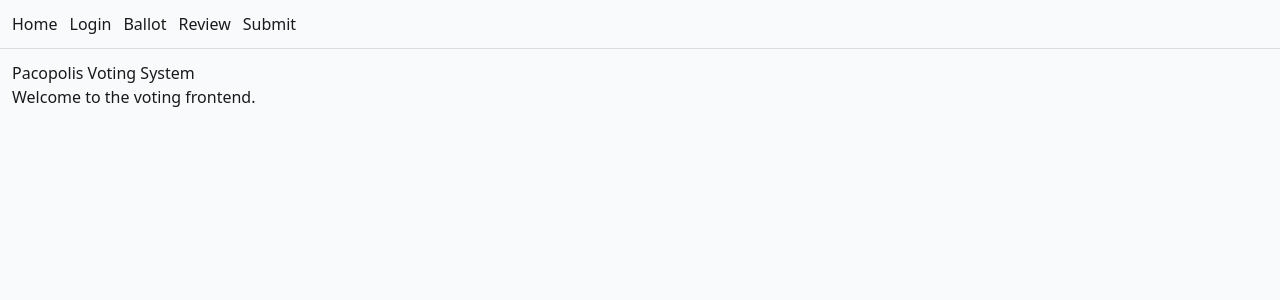
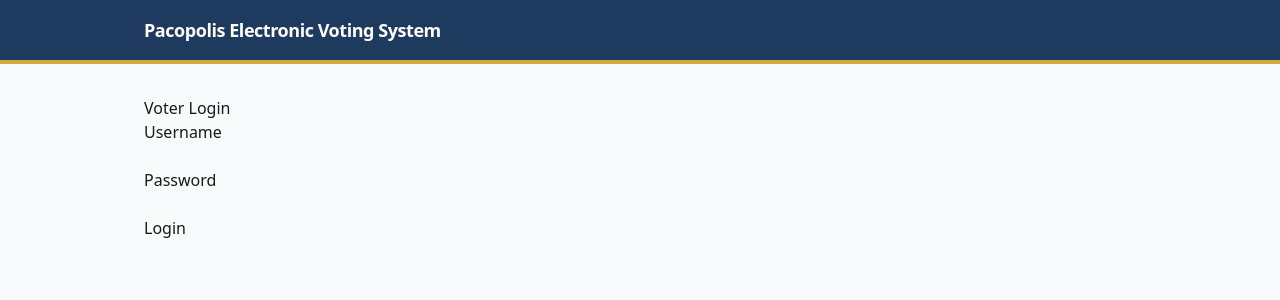
Before and after one commit to Vittoria-Quaranta/Voting-System, a React (Vite) app in the folder frontend/: page / in a window 1280 px wide. Shown: the top 300 px of the page. Built offline with nearby package versions, Linux system fonts and the light colour scheme; no server answers.

Commit message:
chore: update App.jsx with VotingProvider and a header

```diff
--- a/frontend/src/App.jsx
+++ b/frontend/src/App.jsx
@@ -1,5 +1,6 @@
-import React from 'react';
-import { BrowserRouter, Routes, Route, Link } from 'react-router-dom';
+import { BrowserRouter, Routes, Route } from 'react-router-dom';
+import { VotingProvider } from './context/VotingContext';
+import VotingHeader from './components/VotingHeader';
 import Login from './pages/Login';
 import Ballot from './pages/Ballot';
 import Review from './pages/Review';
@@ -11,19 +12,12 @@ import AdminResults from './pages/AdminResults';
 function App() {
   return (
     <BrowserRouter>
-      <header style={{ padding: 12, borderBottom: '1px solid #ddd' }}>
-        <nav style={{ display: 'flex', gap: 12 }}>
-          <Link to="/">Home</Link>
-          <Link to="/login">Login</Link>
-          <Link to="/ballot">Ballot</Link>
-          <Link to="/review">Review</Link>
-          <Link to="/submit">Submit</Link>
-        </nav>
-      </header>
+      <VotingProvider>
+        <VotingHeader />
 
-      <main style={{ padding: 12 }}>
+        <main className="max-w-5xl mx-auto px-4 py-8">
           <Routes>
-          <Route path="/" element={<div><h1>Pacopolis Voting System</h1><p>Welcome to the voting frontend.</p></div>} />
+            <Route path="/" element={<Login />} />
             <Route path="/login" element={<Login />} />
             <Route path="/ballot" element={<Ballot />} />
             <Route path="/review" element={<Review />} />
@@ -33,6 +27,7 @@ function App() {
             <Route path="/admin/results" element={<AdminResults />} />
           </Routes>
         </main>
+      </VotingProvider>
     </BrowserRouter>
   );
 }
```
Lines whose indentation alone changed are shown as unchanged.
